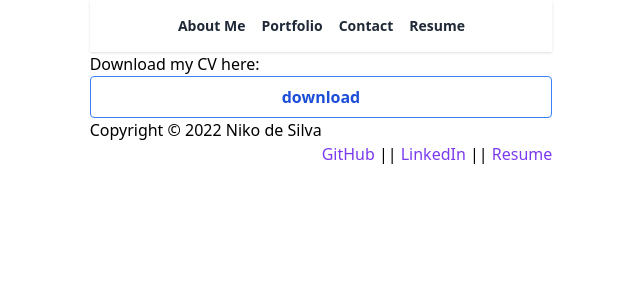
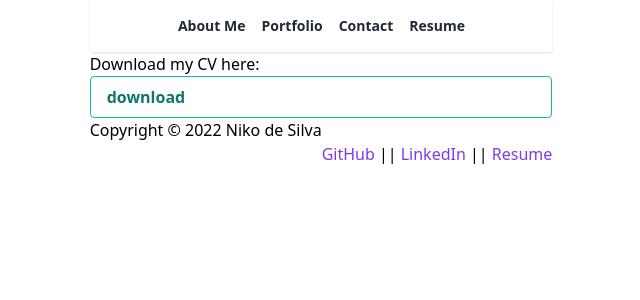
Before and after one commit to queenmcsteve/react-portfolio, a React (Create React App) app: page / in a window 1280 px wide. Both pictures are taken after a click on the button "Resume". Shown: the top 300 px of the page, without its empty margins (319-959 px from the left). Built offline with nearby package versions, Linux system fonts and the light colour scheme.

Commit message:
fix resume page

```diff
--- a/src/components/Resume.js
+++ b/src/components/Resume.js
@@ -3,12 +3,12 @@
     <div className="flex flex-col justify-center">
       Download my CV here:
       <br />
-      <button
-        className="bg-transparent hover:bg-blue-500 text-blue-700 font-semibold hover:text-white py-2 px-4 border border-blue-500 hover:border-transparent rounded"
-        ahref="/NdS_CV_January2022.pdf"
+      <a
+        className="bg-transparent hover:bg-teal-500 text-teal-700 font-semibold hover:text-white py-2 px-4 border border-teal-500 hover:border-transparent rounded"
+        href="/NdS_CV_January2022.pdf"
       >
         download
-      </button>
+      </a>
     </div>
   );
 }
```
